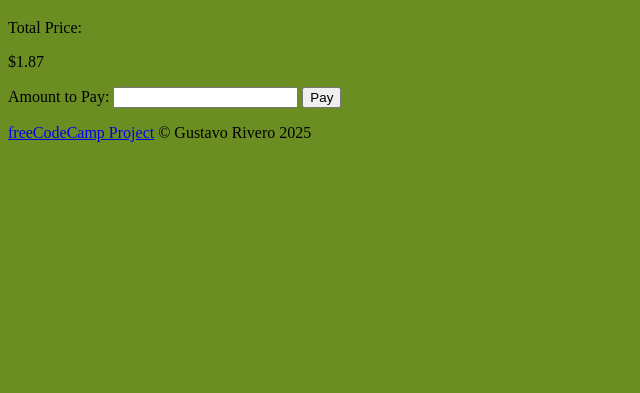
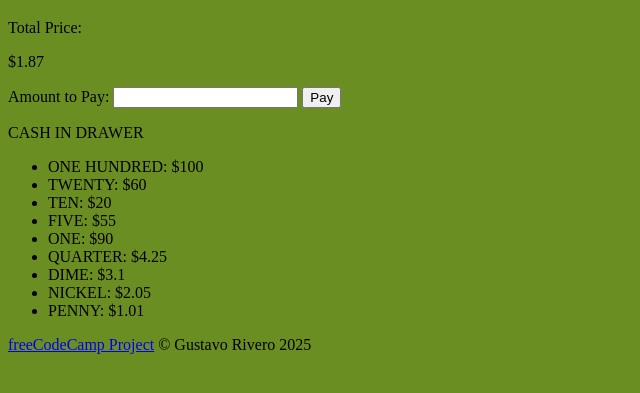
Before and after one commit to gusir22/freeCodeCamp-Cash-Register-Project, a plain HTML site: page index.html in a window 1280 px wide. Shown: the part 61-454 px from the top of the page, without its empty margins (0-640 px from the left). Drawn offline with Linux system fonts and the light colour scheme.

Commit message:
Created displayCashInDrawer() to output current cash values and update onload event to call all preloadCashData()

```diff
--- a/index.html
+++ b/index.html
@@ -6,7 +6,7 @@
         <link rel="stylesheet" href="static/css/styles.css">
         <script src="static/js/script.js"></script>
     </head>
-    <body onload="displayPrice()">
+    <body onload="preloadCashData()">
         <header>
             <h1>Cash Register</h1>
         </header>
@@ -19,6 +19,7 @@
                 <button type="button" id="purchase-btn" onclick="processPayment(form)">Pay</button>
             </form>
             <div id="change-due"></div>
+            <div id="cash-in-register"></div>
         </main>
         <footer>
             <p>
--- a/static/js/script.js
+++ b/static/js/script.js
@@ -123,8 +123,7 @@ function deductChangeFromDrawer() {
 }
 
 function displayPrice() {
-    /* This function simply prints the price value to the #price-output element.
-    It is triggered on the index.html body onload event */
+    /* This function simply prints the price value to the #price-output element. */
 
     document.getElementById('price-output').innerText = `$${price}`;
 }
@@ -144,6 +143,32 @@ function displayResults() {
     document.getElementById('change-due').innerHTML = resultMessage;
 }
 
+function displayCashInDrawer() {
+    /* This function outputs the cash in drawer amounts to the
+    index.html #cash-in-register div */
+
+    let cashHTML = `<p>CASH IN DRAWER</p><ul>`;
+    cashHTML += `<li>ONE HUNDRED: $${cashRegister.ONEHUNDRED}</li>`;
+    cashHTML += `<li>TWENTY: $${cashRegister.TWENTY}</li>`;
+    cashHTML += `<li>TEN: $${cashRegister.TEN}</li>`;
+    cashHTML += `<li>FIVE: $${cashRegister.FIVE}</li>`;
+    cashHTML += `<li>ONE: $${cashRegister.ONE}</li>`;
+    cashHTML += `<li>QUARTER: $${cashRegister.QUARTER}</li>`;
+    cashHTML += `<li>DIME: $${cashRegister.DIME}</li>`;
+    cashHTML += `<li>NICKEL: $${cashRegister.NICKEL}</li>`;
+    cashHTML += `<li>PENNY: $${cashRegister.PENNY}</li>`;
+    cashHTML += `</ul>`;
+
+    document.getElementById('cash-in-register').innerHTML = cashHTML;
+}
+
+function preloadCashData() {
+    /* This function preloads the cash data to the user and cashier */
+
+    displayPrice();
+    displayCashInDrawer();
+}
+
 function processPayment(form) {
     /* This function processes the main algorythm to assist in the
     purchase and provide the user their change.
@@ -161,4 +186,5 @@ function processPayment(form) {
     }
 
     displayResults(); // print results
+    displayCashInDrawer(); // display cash in drawer
 }
```
